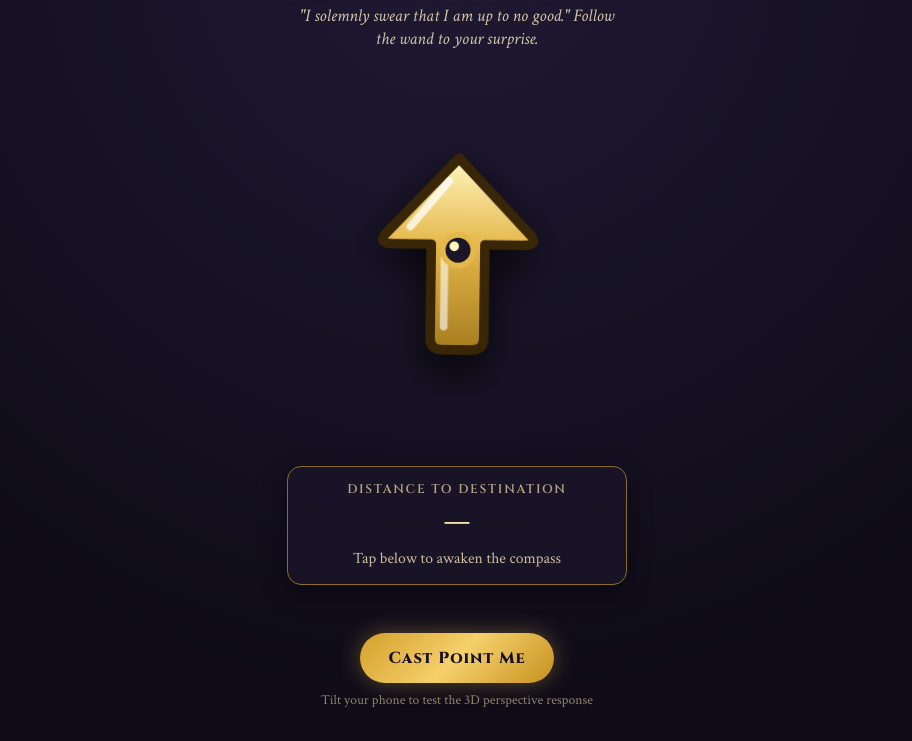
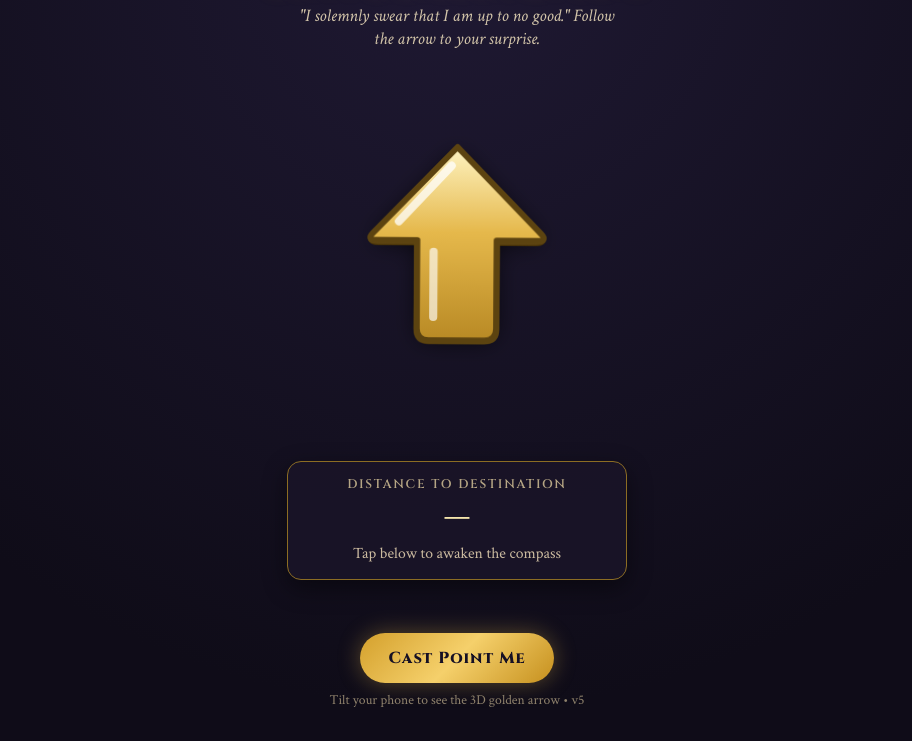
Before and after one commit to vova-flow/mystery-arrow, a plain HTML site: page index.html in a window 1280 px wide. Shown: the part 59-800 px from the top of the page, without its empty margins (183-1095 px from the left). Drawn offline with Linux system fonts and the light colour scheme.

Commit message:
Update index.html

```diff
--- a/index.html
+++ b/index.html
@@ -3,6 +3,7 @@
 <head>
   <meta charset="UTF-8" />
   <meta name="viewport" content="width=device-width, initial-scale=1.0, maximum-scale=1.0, user-scalable=no" />
+  <meta http-equiv="Cache-Control" content="no-cache, no-store, must-revalidate" />
   <title>Mischief Managed — Birthday Quest</title>
   <link rel="preconnect" href="https://fonts.googleapis.com">
   <link rel="preconnect" href="https://fonts.gstatic.com" crossorigin>
@@ -36,7 +37,7 @@
       padding: 24px 18px 32px;
       text-align: center;
       overflow: hidden;
-      perspective: 900px;
+      perspective: 850px;
       user-select: none;
     }
 
@@ -57,46 +58,72 @@
       margin: 0 auto;
     }
 
-    /* 3D Compass Container with playful floating/wiggling animation */
-    .compass-wrapper {
+    /* 3D Tilt Stage */
+    .stage-wrapper {
       position: relative;
-      width: 295px;
-      height: 295px;
+      width: 280px;
+      height: 280px;
       display: flex;
       align-items: center;
       justify-content: center;
       margin: 12px 0;
       transform-style: preserve-3d;
-      transition: transform 0.1s ease-out;
-      animation: floatAndWiggle 4s ease-in-out infinite;
+      transition: transform 0.08s ease-out;
     }
 
-    @keyframes floatAndWiggle {
-      0%, 100% {
-        transform: translateY(0px) rotate(0deg);
-      }
-      50% {
-        transform: translateY(-8px) rotate(1.5deg);
-      }
-    }
-
-    /* Chunky Cartoon Arrow Container with Deep Shadow */
-    .arrow-container {
+    /* Compass Rotation Wrapper */
+    .arrow-rotator {
       position: absolute;
       inset: 0;
       display: flex;
       align-items: center;
       justify-content: center;
-      transition: transform 0.1s ease-out;
       transform-style: preserve-3d;
-      filter: drop-shadow(0 16px 20px rgba(0, 0, 0, 0.75));
+      transition: transform 0.12s ease-out;
     }
 
-    .arrow-svg {
-      width: 230px;
-      height: 230px;
-      transform: translateZ(35px); /* Pops out in 3D when phone tilts */
+    /* Playful Cartoon Floating & Wiggle Animation */
+    .arrow-wiggler {
+      position: relative;
+      width: 220px;
+      height: 220px;
+      transform-style: preserve-3d;
+      animation: cartoonWiggle 3.2s ease-in-out infinite;
     }
+
+    @keyframes cartoonWiggle {
+      0%, 100% {
+        transform: translateY(0px) rotate(0deg) scale(1);
+      }
+      25% {
+        transform: translateY(-7px) rotate(-3deg) scale(1.02);
+      }
+      50% {
+        transform: translateY(-10px) rotate(0deg) scale(1.03);
+      }
+      75% {
+        transform: translateY(-7px) rotate(3deg) scale(1.02);
+      }
+    }
+
+    /* Stacked 3D SVG Layers for True Extruded Thickness */
+    .arrow-layer {
+      position: absolute;
+      inset: 0;
+      width: 100%;
+      height: 100%;
+    }
+
+    .layer-shadow {
+      transform: translateZ(0px);
+      filter: blur(12px);
+      opacity: 0.75;
+    }
+
+    .layer-depth-1 { transform: translateZ(6px); }
+    .layer-depth-2 { transform: translateZ(12px); }
+    .layer-depth-3 { transform: translateZ(18px); }
+    .layer-top     { transform: translateZ(24px); }
 
     /* Status & Distance Readout Card */
     .readout-box {
@@ -143,7 +170,6 @@
       font-size: 0.9rem;
     }
 
-    /* Activation Button */
     button#startBtn {
       background: linear-gradient(135deg, #d4a02c 0%, #f5d06b 50%, #c6901e 100%);
       color: #161024;
@@ -156,7 +182,7 @@
       letter-spacing: 0.06em;
       cursor: pointer;
       box-shadow: 0 0 22px var(--accent-glow);
-      transition: transform 0.15s ease, opacity 0.2s ease;
+      transition: transform 0.15s ease;
     }
 
     button#startBtn:active {
@@ -178,61 +204,66 @@
 
   <header>
     <h1>Happy Birthday, My Love</h1>
-    <p>"I solemnly swear that I am up to no good." Follow the wand to your surprise.</p>
+    <p>"I solemnly swear that I am up to no good." Follow the arrow to your surprise.</p>
   </header>
 
-  <div class="compass-wrapper" id="compassWrapper">
-    <!-- Solid, Bulky Cartoon Arrow pointing UP -->
-    <div class="arrow-container" id="arrowContainer">
-      <svg class="arrow-svg" viewBox="0 0 120 120" fill="none" xmlns="http://www.w3.org/2000/svg">
+  <div class="stage-wrapper" id="stageWrapper">
+    <div class="arrow-rotator" id="arrowRotator">
+      <div class="arrow-wiggler">
+
+        <!-- Drop Shadow Layer -->
+        <svg class="arrow-layer layer-shadow" viewBox="0 0 200 200">
+          <path d="M100 18 L172 92 Q178 98 168 98 L134 98 L134 174 Q134 184 124 184 L76 184 Q66 184 66 174 L66 98 L32 98 Q22 98 28 92 Z" fill="#000000" />
+        </svg>
+
+        <!-- 3D Extruded Thickness Layers (Dark Bronze/Gold) -->
+        <svg class="arrow-layer layer-depth-1" viewBox="0 0 200 200">
+          <path d="M100 18 L172 92 Q178 98 168 98 L134 98 L134 174 Q134 184 124 184 L76 184 Q66 184 66 174 L66 98 L32 98 Q22 98 28 92 Z" fill="#5c4310" stroke="#3b2906" stroke-width="6" stroke-linejoin="round" />
+        </svg>
+
+        <svg class="arrow-layer layer-depth-2" viewBox="0 0 200 200">
+          <path d="M100 18 L172 92 Q178 98 168 98 L134 98 L134 174 Q134 184 124 184 L76 184 Q66 184 66 174 L66 98 L32 98 Q22 98 28 92 Z" fill="#7d5c18" stroke="#4a3409" stroke-width="6" stroke-linejoin="round" />
+        </svg>
+
+        <svg class="arrow-layer layer-depth-3" viewBox="0 0 200 200">
+          <path d="M100 18 L172 92 Q178 98 168 98 L134 98 L134 174 Q134 184 124 184 L76 184 Q66 184 66 174 L66 98 L32 98 Q22 98 28 92 Z" fill="#a87e24" stroke="#5c4310" stroke-width="6" stroke-linejoin="round" />
+        </svg>
+
+        <!-- Top Glossy Golden Face -->
+        <svg class="arrow-layer layer-top" viewBox="0 0 200 200">
           <defs>
-          <linearGradient id="goldGradient" x1="60" y1="10" x2="60" y2="110" gradientUnits="userSpaceOnUse">
-            <stop offset="0%" stop-color="#FFF5C0"/>
-            <stop offset="45%" stop-color="#E5B84B"/>
-            <stop offset="100%" stop-color="#A67C1E"/>
+            <linearGradient id="goldFace" x1="100" y1="15" x2="100" y2="185" gradientUnits="userSpaceOnUse">
+              <stop offset="0%" stop-color="#fff6c7"/>
+              <stop offset="45%" stop-color="#e5b84b"/>
+              <stop offset="100%" stop-color="#b88924"/>
             </linearGradient>
           </defs>
-
-        <!-- Chunky, Bulky Cartoon Arrow Body with Dark Outline -->
+          <!-- Main Chunky Arrow Silhouette -->
           <path
-          d="M 60 10
-             L 98 50
-             Q 102 55 94 55
-             L 74 55
-             L 74 104
-             Q 74 110 68 110
-             L 52 110
-             Q 46 110 46 104
-             L 46 55
-             L 26 55
-             Q 18 55 22 50
-             Z"
-          fill="url(#goldGradient)"
-          stroke="#382607"
+            d="M100 18 L172 92 Q178 98 168 98 L134 98 L134 174 Q134 184 124 184 L76 184 Q66 184 66 174 L66 98 L32 98 Q22 98 28 92 Z"
+            fill="url(#goldFace)"
+            stroke="#5c4310"
             stroke-width="5"
             stroke-linejoin="round"
           />
-
-        <!-- Glossy Highlight Streak -->
+          <!-- Cartoon Specular Shine -->
           <path
-          d="M 55 22 L 35 46"
-          stroke="#FFFFFF"
-          stroke-width="4"
+            d="M95 34 L50 82"
+            stroke="#ffffff"
+            stroke-width="7"
             stroke-linecap="round"
             opacity="0.75"
           />
           <line
-          x1="53" y1="62" x2="53" y2="98"
-          stroke="#FFFFFF"
-          stroke-width="4"
+            x1="80" y1="108" x2="80" y2="164"
+            stroke="#ffffff"
+            stroke-width="7"
             stroke-linecap="round"
-          opacity="0.6"
+            opacity="0.65"
           />
+        </svg>
 
-        <!-- Center Magical Gem / Rivet -->
-        <circle cx="60" cy="58" r="8" fill="#1A1528" stroke="#E5B84B" stroke-width="3"/>
-        <circle cx="58" cy="56" r="2.5" fill="#FFF5C0"/>
-      </svg>
+      </div>
     </div>
   </div>
 
@@ -245,7 +276,7 @@
 
   <div>
     <button id="startBtn">Cast Point Me</button>
-    <div class="hint" id="hintText">Tilt your phone to test the 3D perspective response</div>
+    <div class="hint" id="hintText">Tilt your phone to see the 3D golden arrow • v5</div>
   </div>
 
   <script>
@@ -264,8 +295,8 @@
     const startBtn = document.getElementById('startBtn');
     const statusText = document.getElementById('statusText');
     const distanceDisplay = document.getElementById('distanceDisplay');
-    const arrowContainer = document.getElementById('arrowContainer');
-    const compassWrapper = document.getElementById('compassWrapper');
+    const arrowRotator = document.getElementById('arrowRotator');
+    const stageWrapper = document.getElementById('stageWrapper');
     const arrivedBanner = document.getElementById('arrivedBanner');
     const hintText = document.getElementById('hintText');
 
@@ -308,9 +339,10 @@
     }
 
     function updateUI() {
-      const clampedX = Math.max(-35, Math.min(35, tiltX));
-      const clampedY = Math.max(-35, Math.min(35, tiltY));
-      compassWrapper.style.transform = `rotateX(${-clampedX}deg) rotateY(${clampedY}deg)`;
+      // 3D perspective tilt based on phone orientation
+      const clampedX = Math.max(-40, Math.min(40, tiltX));
+      const clampedY = Math.max(-40, Math.min(40, tiltY));
+      stageWrapper.style.transform = `rotateX(${-clampedX}deg) rotateY(${clampedY}deg)`;
 
       if (currentLat === null || currentLon === null) {
         return;
@@ -322,7 +354,7 @@
       distanceDisplay.textContent = formatDistance(distMeters);
 
       const arrowRotation = (targetBearing - phoneHeading + 360) % 360;
-      arrowContainer.style.transform = `rotate(${arrowRotation}deg)`;
+      arrowRotator.style.transform = `rotate(${arrowRotation}deg)`;
 
       if (distMeters <= 35) {
         arrivedBanner.style.display = 'block';
@@ -404,7 +436,7 @@
       }
 
       startBtn.classList.add('hidden');
-      hintText.textContent = 'Tilt your phone to test the 3D perspective response';
+      hintText.textContent = 'Tilt your phone to see the 3D golden arrow • v5';
       startTracking();
     });
   </script>
```
Lines whose indentation alone changed are shown as unchanged.
